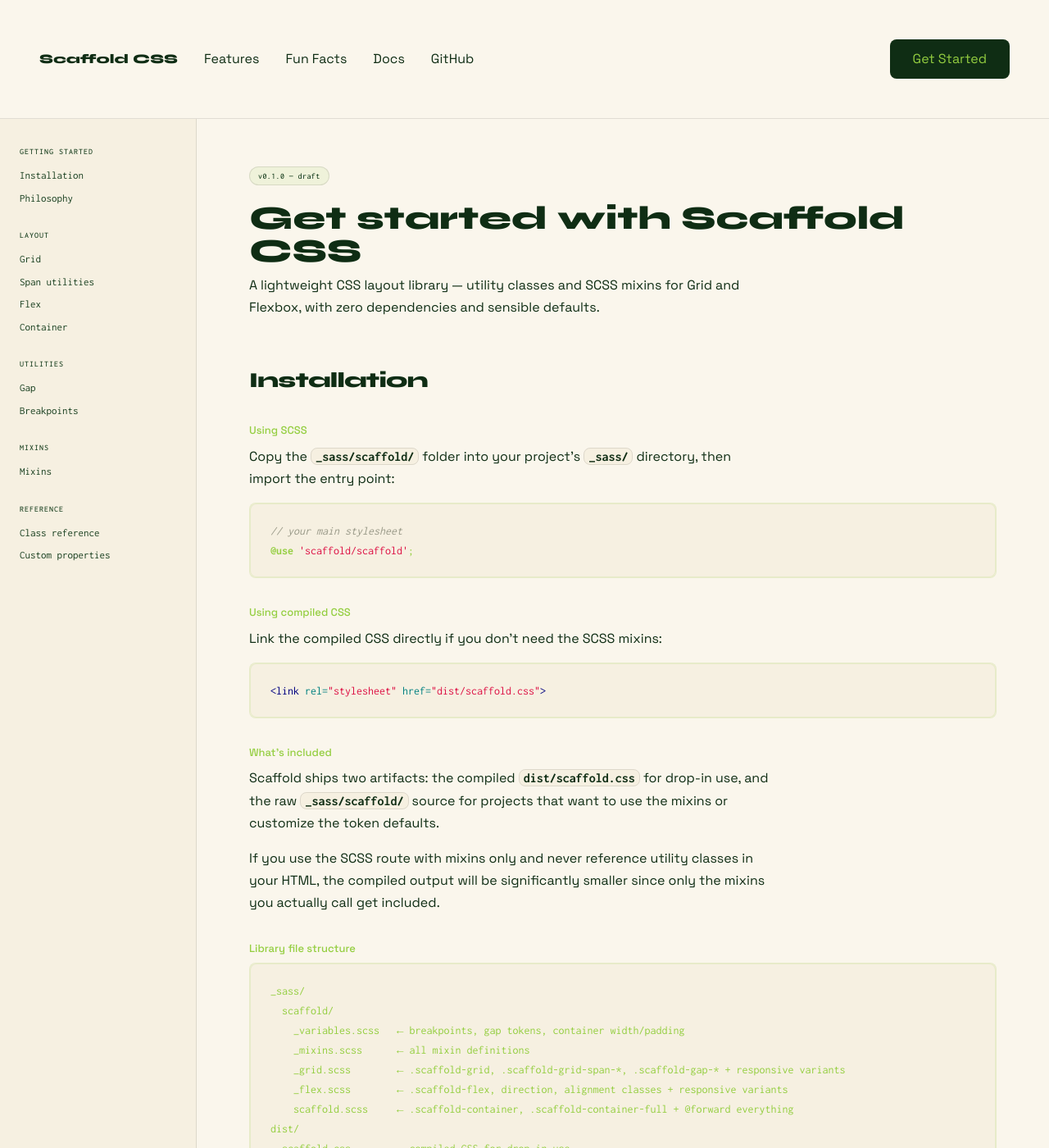
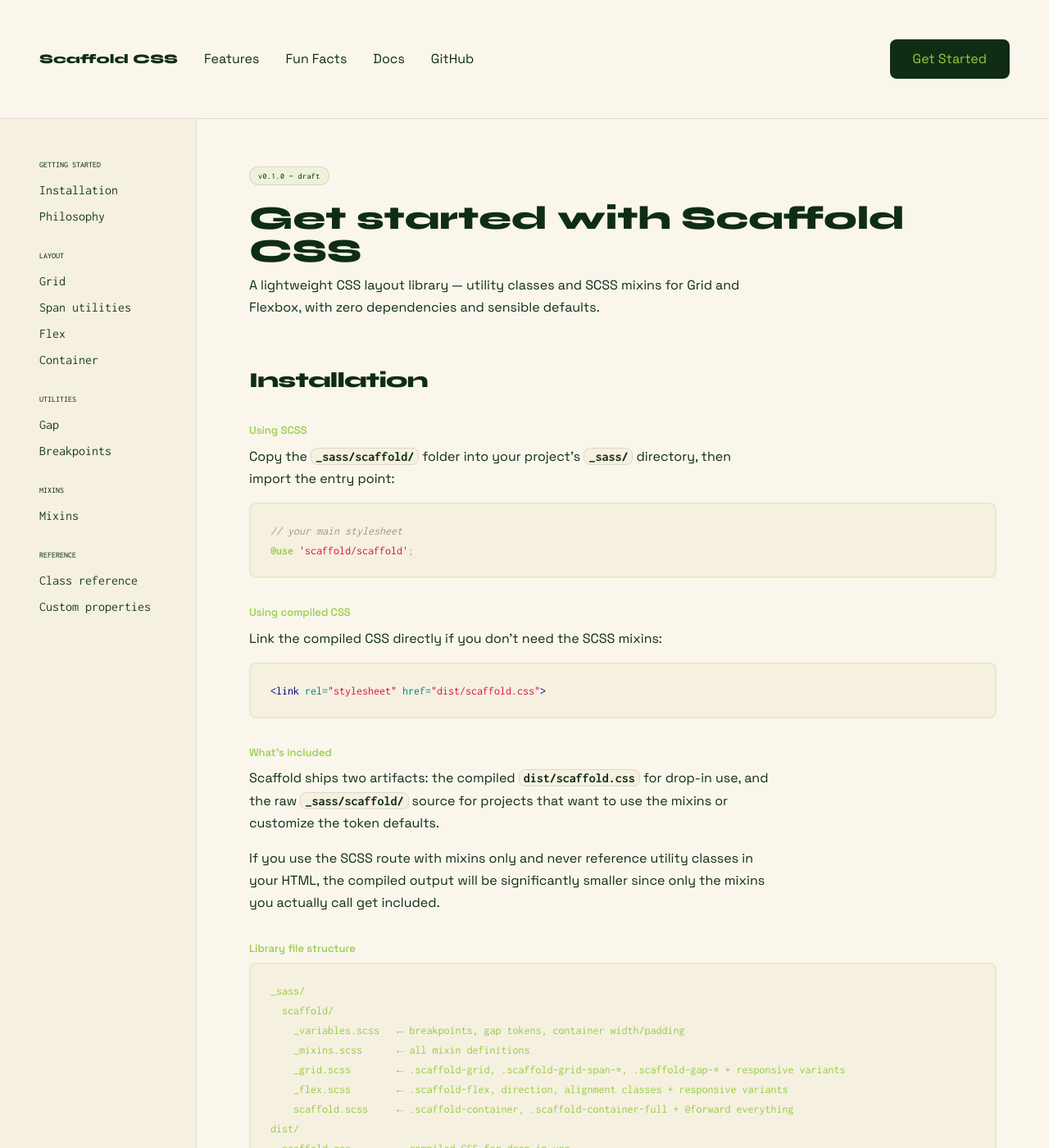
Before and after one commit to naher94/scaffoldcss, a Jekyll site: the page built from docs.html, in a window 1280 px wide and 1400 px high. Shown: the whole window at 82% size. Built offline with Jekyll 4.4.1, drawn with Linux system fonts in a browser that asks for light colours.

Commit message:
Doc Nav Styling

```diff
--- a/_sass/_docs.scss
+++ b/_sass/_docs.scss
@@ -47,24 +47,31 @@
 /* ─── Sidebar ────────────────────────────────────────────── */
 .docs-nav {
   border-right: var(--border);
-  padding: 2rem 0;
+  // padding: 2rem 0;
   position: sticky;
   top: 0;
   height: 100vh;
   overflow-y: auto;
   background: var(--dark-creme);
+  padding: var(--edge-spacing);
 
   a {
     display: block;
-    font-size: 13px;
+    // font-size: 13px;
     color: var(--bamboo-forest);
     text-decoration: none;
     padding: 4px 0;
     transition: var(--transition-ease);
     font-family: var(--font-mono);
 
-    &:hover  { color: var(--bamboo-black); }
-    &.active { color: var(--bamboo-black); font-weight: 500; }
+    &:hover  {
+      color: var(--bamboo-black);
+      font-weight: bold;
+    }
+    &.active {
+      color: var(--bamboo-black);
+      font-weight: 500;
+    }
   }
 }
 
@@ -97,7 +104,7 @@
 }
 
 .nav-section {
-  padding: 0 1.5rem;
+  // padding: 0 1.5rem;
   margin-bottom: 1.5rem;
 }
 
@@ -106,7 +113,7 @@
   font-size: 10px;
   font-weight: 500;
   text-transform: uppercase;
-  letter-spacing: 0.1em;
+  // letter-spacing: 0.1em;
   color: var(--bamboo-forest);
   margin-bottom: 0.5rem;
 }
@@ -274,14 +281,13 @@
     // font-size: 10px;
     font-weight: 500;
     text-transform: uppercase;
-    letter-spacing: 0.08em;
     color: var(--bamboo-forest);
-    padding: 0 12px 8px 0;
+    padding: 0 16px 8px 0;
     border-bottom: var(--border);
   }
 
   td {
-    padding: 8px 12px 8px 0;
+    padding: 8px 16px 8px 0;
     border-bottom: var(--border);
     vertical-align: top;
     color: var(--bamboo-forest);
```
